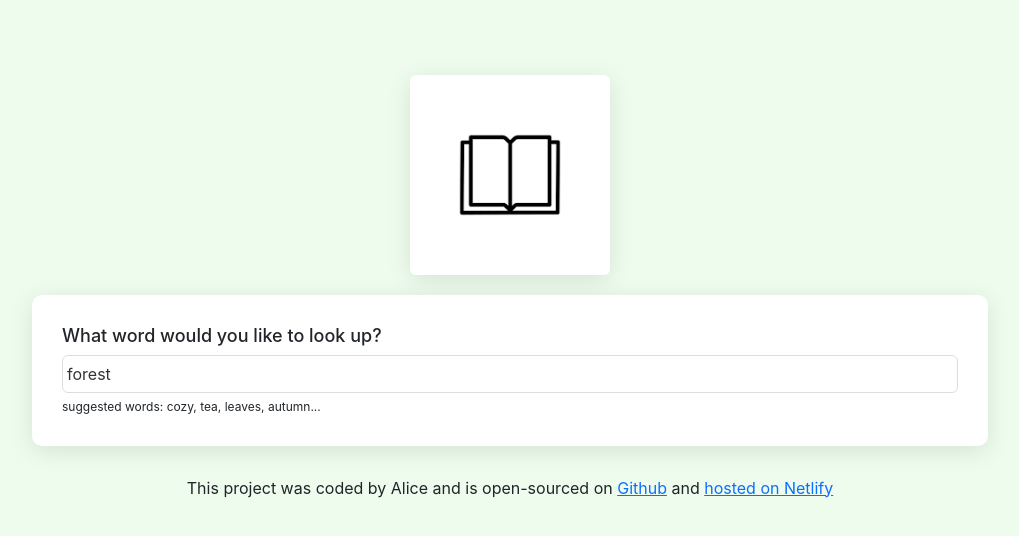
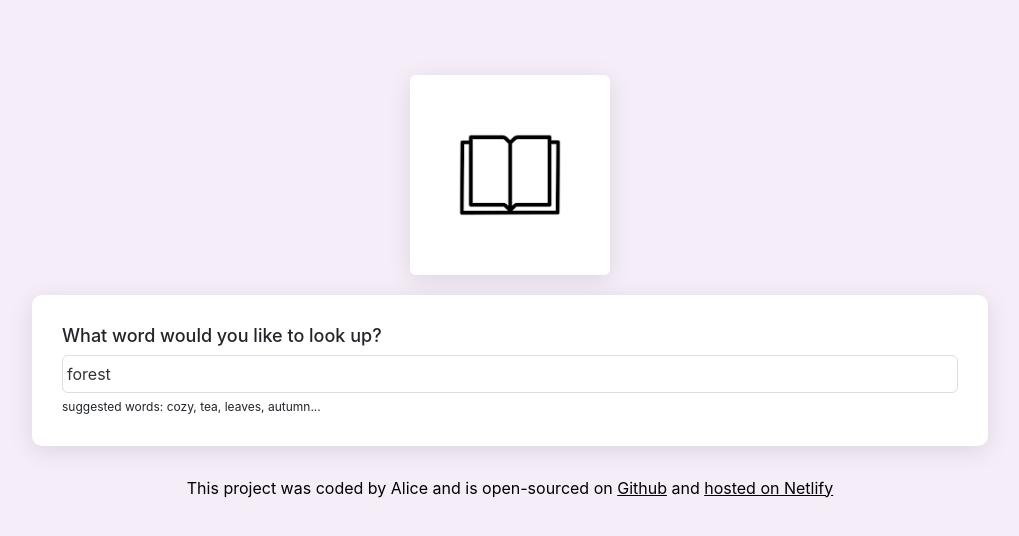
Before and after one commit to alimacy2508/dictionary-app-project, a React (Create React App) app: page / in a window 1280 px wide. Shown: the top 536 px of the page, without its empty margins (130-1149 px from the left). Built offline with nearby package versions, Linux system fonts and the light colour scheme; no server answers.

Commit message:
further styling has been added

```diff
--- a/src/App.css
+++ b/src/App.css
@@ -18,4 +18,8 @@
 .App-footer {
   text-align: center;
   margin: 30px 0;
+  color: black !important;
 }
+.link {
+  color: black !important;
+}
--- a/src/App.js
+++ b/src/App.js
@@ -17,6 +17,7 @@ export default function App() {
             href="https://github.com/alimacy2508/dictionary-app-project"
             target="_blank"
             rel="noreferrer"
+            className="link"
           >
             Github
           </a>{" "}
@@ -25,6 +26,7 @@ export default function App() {
             href="https://my-dictionary-project.netlify.app/"
             target="_blank"
             rel="noreferrer"
+            className="link"
           >
             hosted on Netlify
           </a>
--- a/src/index.css
+++ b/src/index.css
@@ -5,7 +5,7 @@ body {
     sans-serif;
   -webkit-font-smoothing: antialiased;
   -moz-osx-font-smoothing: grayscale;
-  background-color: rgb(237, 252, 237);
+  background-color: rgb(245, 237, 248);
 }
 
 code {
```
